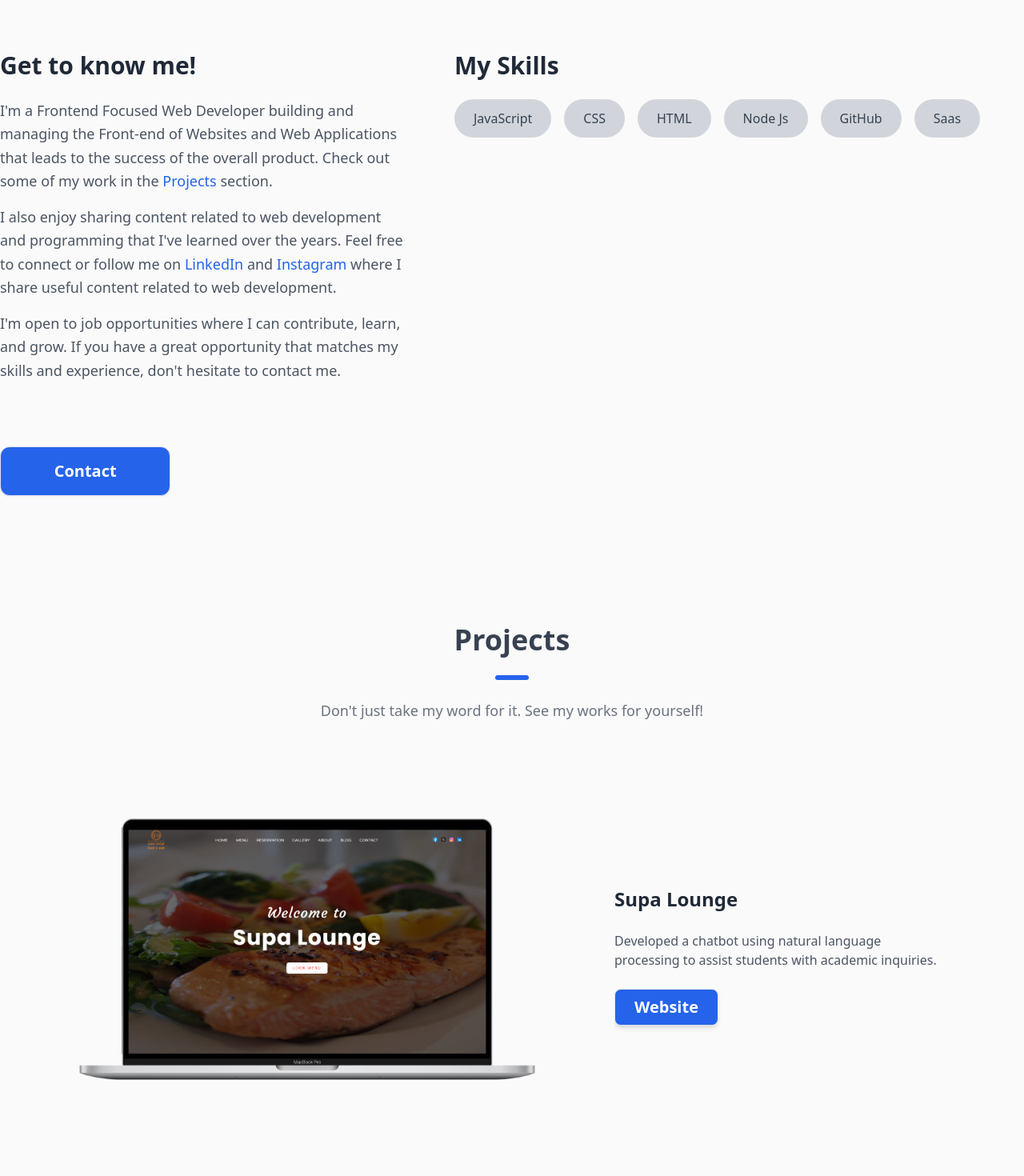
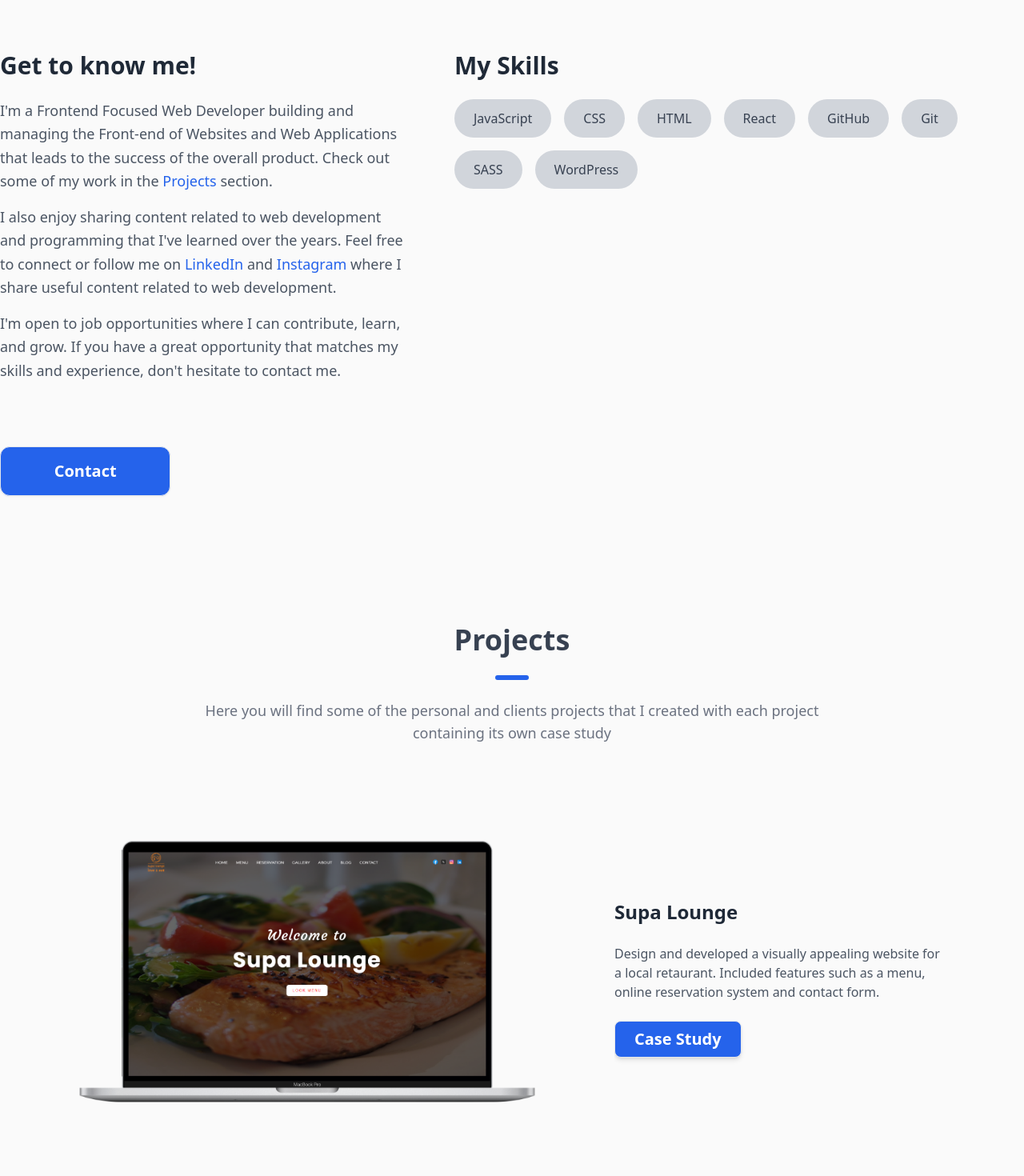
Before and after one commit to samankwah/portfolio-main, a React (Vite) app: page / in a window 1280 px wide. Shown: the part 1080-2550 px from the top of the page at 80% size. Built offline with nearby package versions, Linux system fonts and the light colour scheme; no server answers.

Commit message:
updated portfolio

```diff
--- a/src/pages/portfolio/data-placeholder.js
+++ b/src/pages/portfolio/data-placeholder.js
@@ -21,7 +21,7 @@ export const future = {
         "A leading science and technology university in West Africa, known for its research and innovation.",
       program: "Bachelor of Science in Computer Science",
       image: knust,
-      grade: "First Class Honors",
+      grade: "Second Class Honors",
       startDate: "September 2015",
       endDate: "June 2019",
     },
@@ -32,7 +32,7 @@ export const future = {
         "One of the top secondary schools in Ghana, offering a rigorous academic curriculum.",
       program: "General Science",
       image: Kumasi,
-      grade: "A-Level",
+      grade: "WASSCE Certificate",
       startDate: "September 2012",
       endDate: "June 2015",
     },
@@ -43,7 +43,7 @@ export const future = {
         "A well-regarded high school providing foundational education and leadership training.",
       program: "Junior Secondary School",
       image: faith,
-      grade: "9",
+      grade: "BECE Certificate",
       startDate: "September 2009",
       endDate: "June 2012",
     },
@@ -71,8 +71,8 @@ export const future = {
       id: "669eedb0940cc069e23c9321",
     },
     {
-      name: "Node Js",
-      levelOfProficiency: "Beginner",
+      name: "React",
+      levelOfProficiency: "Expert",
       createdAt: "2024-07-26T18:16:49.877Z",
       updatedAt: "2024-07-26T18:16:49.877Z",
       id: "66a3e811205c5257ef1dbef0",
@@ -85,11 +85,25 @@ export const future = {
       id: "66b5492d57b9b768e0628882",
     },
     {
-      name: "Saas",
+      name: "Git",
+      levelOfProficiency: "Intermediate",
+      createdAt: "2024-08-08T22:39:41.065Z",
+      updatedAt: "2024-08-08T22:39:41.065Z",
+      id: "66b5492d57b9b768e0628882",
+    },
+    {
+      name: "SASS",
       levelOfProficiency: "Intermediate",
       createdAt: "2024-08-08T22:41:11.366Z",
       updatedAt: "2024-08-08T22:41:11.366Z",
       id: "66b5498757b9b768e0628886",
+    },
+    {
+      name: "WordPress",
+      levelOfProficiency: "Expert",
+      createdAt: "2024-08-08T22:39:41.065Z",
+      updatedAt: "2024-08-08T22:39:41.065Z",
+      id: "66b5492d57b9b768e0628882",
     },
   ],
   achievements: [
@@ -123,52 +137,52 @@ export const future = {
     {
       projectName: "Supa Lounge",
       description:
-        "Developed a chatbot using natural language processing to assist students with academic inquiries.",
+        "Design and developed a visually appealing website for a local retaurant. Included features such as a menu, online reservation system and contact form.",
       contribution:
         "Designed the NLP model, integrated it with a backend API, and deployed the solution on a cloud platform.",
-      skills: "Python, TensorFlow, Flask, AWS",
+      skills: "Express, Node.js, HTML, JavaScript, CSS",
       link: "https://samankwah.github.io/Supa-Lounge/",
       image: project1,
-      nameOfInstitution: "Kwame Nkrumah University of Science & Technology",
+      nameOfInstitution: "Supa Lounge",
       startDate: "January 2019",
       endDate: "June 2019",
     },
     {
       projectName: "BuildRight",
       description:
-        "A mobile application for real-time health monitoring and reporting, aimed at improving healthcare accessibility in remote areas.",
+        "Developed a responsive website to showcase the company's services, projects, and contact information.",
       contribution:
-        "Led the development team, implemented key features, and coordinated with healthcare professionals for testing.",
-      skills: "React Native, Firebase, Node.js",
+        "Led the development team, implemented key features, and coordinated with construction professionals for testing.",
+      skills: "ReactJS, Express, Node.js",
       link: "https://samankwah.github.io/BuildRight/",
       image: project2,
-      nameOfInstitution: "Kwame Nkrumah University of Science & Technology",
+      nameOfInstitution: "BuildRight",
       startDate: "July 2018",
       endDate: "September 2018",
     },
     {
       projectName: "Tukio",
       description:
-        "Created an online platform for remote learning, enabling students to access course materials and attend live classes.",
+        "Created an online platform for events management, enabling users to experience culture like never before Created out of the drive and passion for African Entertainment.",
       contribution:
         "Developed the backend infrastructure, managed the database, and implemented video streaming capabilities.",
-      skills: "Node.js, MongoDB, WebRTC",
+      skills: "Node.js, MongoDB, Express",
       link: "https://tukioevents.netlify.app/",
       image: project4,
-      nameOfInstitution: "Kwame Nkrumah University of Science & Technology",
+      nameOfInstitution: "Tukio Events",
       startDate: "March 2020",
       endDate: "August 2020",
     },
     {
       projectName: "CookBook",
       description:
-        "Built a full-stack e-commerce website with features such as product search, user authentication, and payment processing.",
+        "CookBook is the all-in-one recipe keeper & cooking app for iOS, Android & Web. Add & organise your recipes, plan your meals, create shopping lists and more!",
       contribution:
         "Designed the frontend, integrated a payment gateway, and optimized the site for performance and security.",
       skills: "React, Node.js, Stripe API",
       link: "https://cookbookgh.netlify.app/",
       image: project6,
-      nameOfInstitution: "Kwame Nkrumah University of Science & Technology",
+      nameOfInstitution: "CookBook",
       startDate: "October 2019",
       endDate: "January 2020",
     },
@@ -176,7 +190,7 @@ export const future = {
 
   volunteering: [
     {
-      organisation: "CCAFS",
+      organisation: "ICRISAT",
       description: "I'm very good at it",
       skills: "S2S forecasting, Crop modeling, Seasonal Forecasting",
       startDate: "2024-07-05",
@@ -195,10 +209,11 @@ export const future = {
       companyName: "Ghana Meteorological Agency",
       role: "Agrometeorologist",
       skills: "S2S forecasting, Crop modeling, Seasonal Forecasting",
-      responsibility: "nmddhdhj",
-      location: "Accra",
-      startDate: "2024-07-28",
-      endDate: "2024-07-07",
+      responsibility:
+        "Ideated detailed and meaningful statistical analyses by using data on precipitation, humidity, wind and sunshine parameters to derive evapotranspiration and solar radiation dataset.",
+      location: "Accra, Ghana",
+      startDate: "2019-07-28",
+      endDate: "2023-09-30",
       createdAt: "2024-07-23T15:04:33.561Z",
       updatedAt: "2024-07-23T15:04:33.561Z",
       id: "669fc681885925ada2d4d18f",
@@ -207,8 +222,9 @@ export const future = {
       companyName: "Ghana Meteorological Agency",
       role: "Agrometeorologist",
       skills: "S2S forecasting, Crop modeling, Seasonal Forecasting",
-      responsibility: "jsdhjsdhjdhj",
-      location: "Addington Park",
+      responsibility:
+        "Used advanced computer systems and software tools to analyze weather data, resulting in highly accurate weather forecasts and sophisticated models.",
+      location: "Accra, Ghana",
       startDate: "2024-07-27",
       endDate: "2024-07-21",
       createdAt: "2024-07-23T15:04:06.471Z",
--- a/src/pages/portfolio/sections/projects.jsx
+++ b/src/pages/portfolio/sections/projects.jsx
@@ -8,7 +8,7 @@ const Projects = () => {
     <div className="container py-20 flex flex-col gap-10 mx-auto w-screen text-center">
       <SectionHeader
         title="Projects"
-        description="Don't just take my word for it. See my works for yourself!"
+        description="Here you will find some of the personal and clients projects that I created with each project containing its own case study"
       />
       <div className="space-y-4">
         {userDetails.projects.map((project, index) => {
@@ -39,7 +39,7 @@ const Projects = () => {
                     rel="noopener noreferrer"
                     className="border bg-blue-600 py-2 px-6 text-xl text-white font-semibold rounded-lg shadow-md hover:bg-blue-700 hover:shadow-lg transition-colors duration-300"
                   >
-                    Website
+                    Case Study
                   </Link>
                 </div>
               </div>
```
